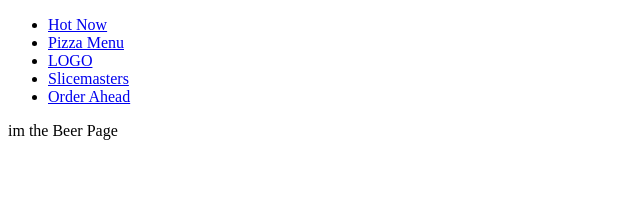
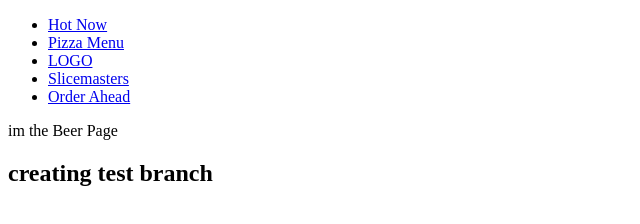
Before and after one commit to AustinMerrill/Slicks-pizza, a Gatsby site: page /beers in a window 1280 px wide. Shown: the whole page, without its empty margins (0-640 px from the left). Built offline with nearby package versions, Linux system fonts and the light colour scheme; Gatsby itself is replaced by a stand-in of ours.

Commit message:
im testing something

```diff
--- a/src/pages/beers.js
+++ b/src/pages/beers.js
@@ -6,6 +6,7 @@ function BeerPage() {
     <div>
       <Nav />
       <p>im the Beer Page</p>
+      <h2>creating test branch</h2>
     </div>
   );
 }
```
